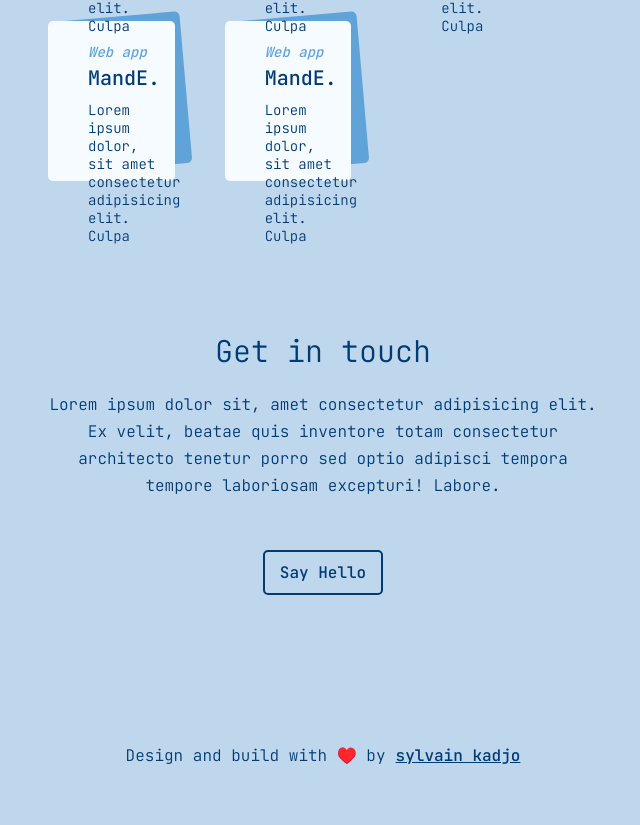
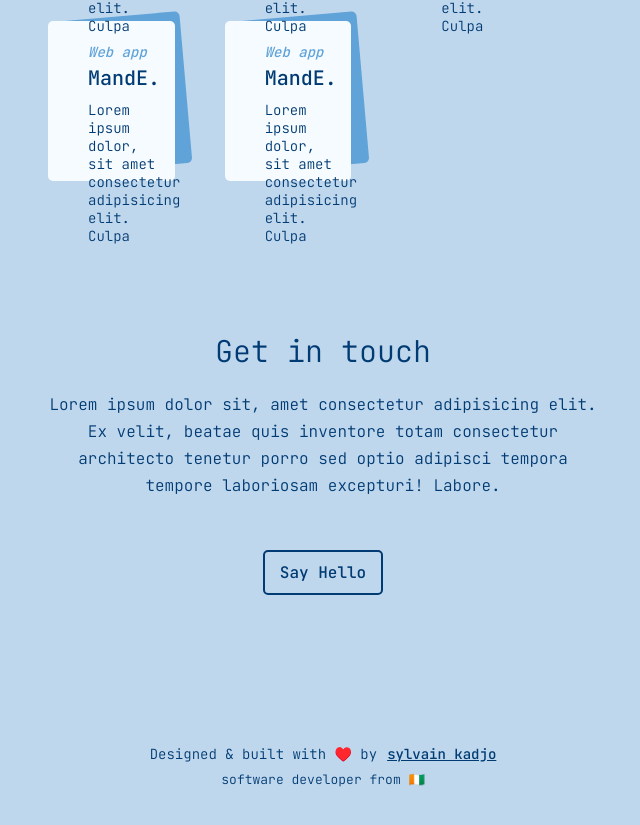
Before and after one commit to sylvain12/sylvainka, a Next.js app: page / in a window 1280 px wide. Shown: the part 5023-5848 px from the top of the page, without its empty margins (352-992 px from the left). Built offline with nearby package versions, Linux system fonts and the light colour scheme; some icons are missing.

Commit message:
Contact footer
- Remove social link
- Add country flag

```diff
--- a/src/components/Contact/index.tsx
+++ b/src/components/Contact/index.tsx
@@ -24,13 +24,14 @@ export default function Contact() {
 
         <ContactFooter>
           <p>
-            Design and build with ♥️ by
+            Designed & built with ♥️ by
             <Link href="https://github.com/sylvain12">
               <a target='_blank'>sylvain kadjo</a>
             </Link>
           </p>
+          <span>software developer from 🇨🇮</span>
 
-          <ContactFooterSocialList>
+          {/* <ContactFooterSocialList>
             <ContactFooterSocialListItem>
               <Link href="#">
                 <a target='_blank'>
@@ -70,7 +71,7 @@ export default function Contact() {
                 </a>
               </Link>
             </ContactFooterSocialListItem>
-          </ContactFooterSocialList>
+          </ContactFooterSocialList> */}
 
         </ContactFooter>
       </ContactWrapper>
@@ -99,7 +100,8 @@ const ContactFooter  = styled.div`
     display: flex;
     align-items: center;
     justify-content: center;
-    margin-bottom: 2rem;
+    margin-bottom: .5rem;
+    font-size: 1.4rem;
 
     a {
       margin-left: 1rem;
@@ -107,6 +109,10 @@ const ContactFooter  = styled.div`
       color: var(--main-color);
       font-weight: var(--fw-medium);
     }
+  }
+
+  & span {
+    font-size: 1.3rem;
   }
 `
 
```
